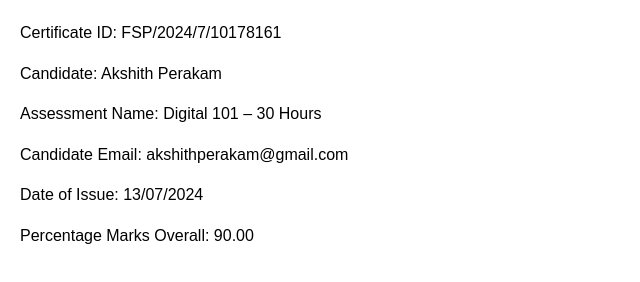
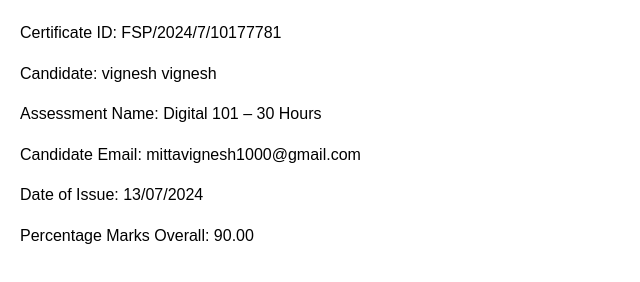
Before and after one commit to mittav/Nassco, a plain HTML site: page index.html in a window 1280 px wide. Shown: the full height of the page, 0-640 px from the left. Drawn offline with Linux system fonts and the light colour scheme.

Commit message:
Update index.html

```diff
--- a/index.html
+++ b/index.html
@@ -26,10 +26,10 @@
 </head>
 <body>
 
-        <div class="certificate-item">Certificate ID: FSP/2024/7/10178161</div>
-        <div class="certificate-item">Candidate: Akshith Perakam</div>
+        <div class="certificate-item">Certificate ID: FSP/2024/7/10177781</div>
+        <div class="certificate-item">Candidate: vignesh vignesh</div>
         <div class="certificate-item">Assessment Name: Digital 101 – 30 Hours</div>
-        <div class="certificate-item">Candidate Email: akshithperakam@gmail.com</div>
+        <div class="certificate-item">Candidate Email: mittavignesh1000@gmail.com</div>
         <div class="certificate-item">Date of Issue: 13/07/2024</div>
         <div class="certificate-item">Percentage Marks Overall: 90.00</div>
 
```
